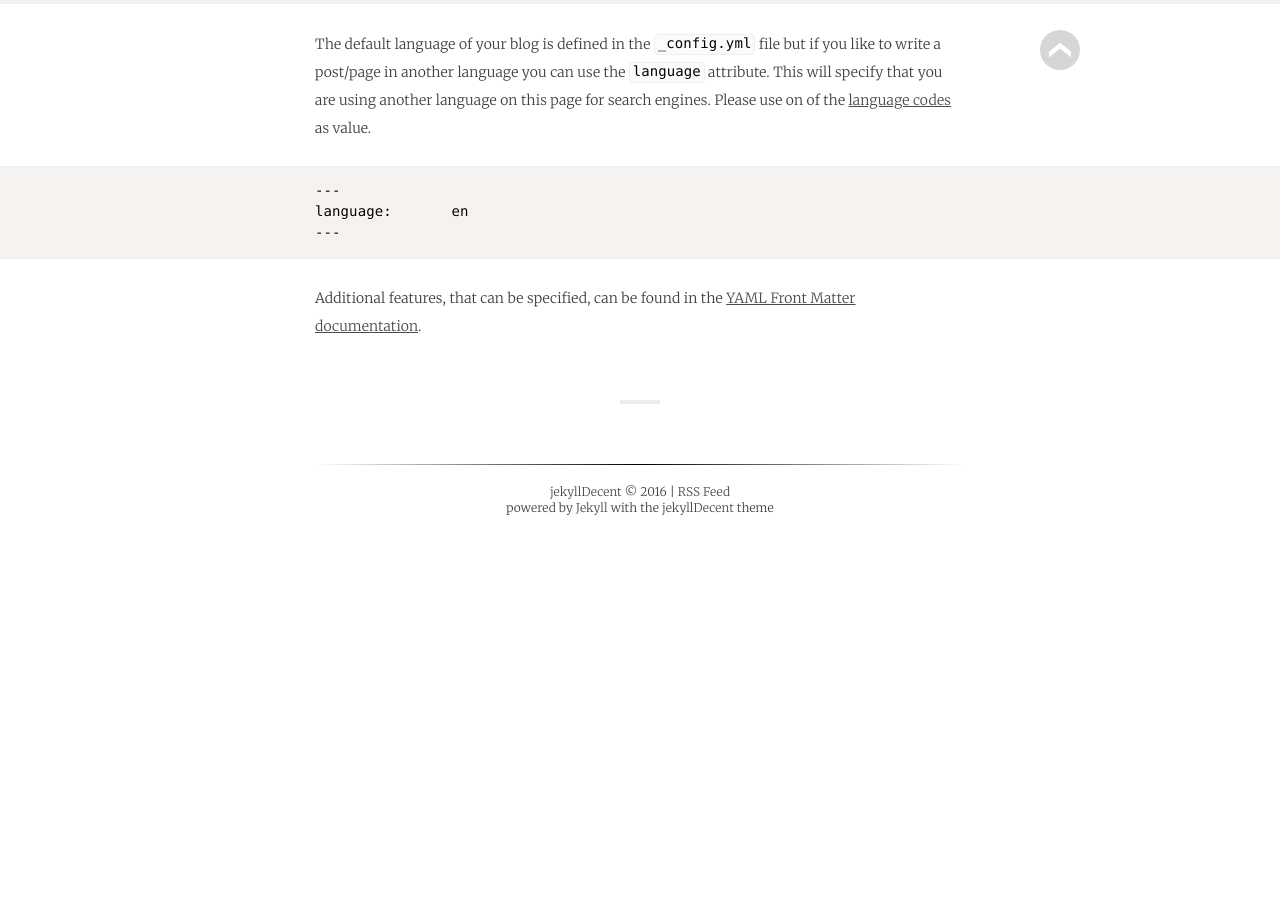
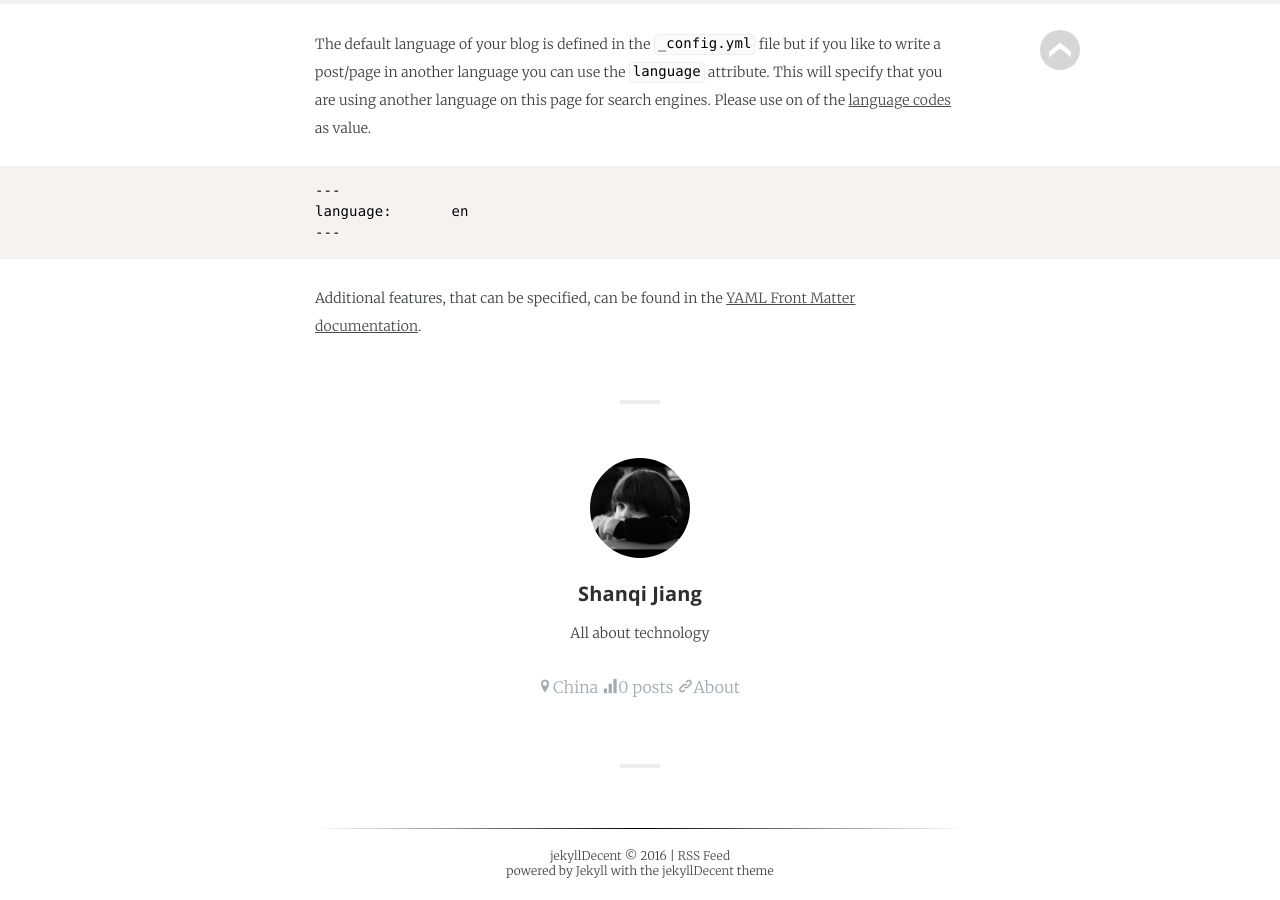
Before and after one commit to jpotato0o/jpotato0o.github.io, a Jekyll site: the page built from _posts/2016-04-06-YAML-Features.md, in a window 1280 px wide and 900 px high, scrolled down 2109 px. Built offline with Jekyll 4.4.1, drawn with Linux system fonts in a browser that asks for light colours; some web fonts are replaced; before the commit the page ends 2645 px from its top, so only the background shows below that; some of the changed lines change nothing that is shown.

Commit message:
change the author's information

```diff
--- a/_data/authors.yml
+++ b/_data/authors.yml
@@ -1,10 +1,10 @@
 default:                                                      # Fallback if nothing is specified
-  initial:      sjiang                                        # used for author lookup in posts and for first two characters in the about page back button
+  initial:      jwillmer                                        # used for author lookup in posts and for first two characters in the about page back button
   name:         "Shanqi Jiang"                                # used to display author name
   cover:        /assets/mountain-alternative-cover.jpg        # OPTIONAL: defines location of cover image in about page
   picture:      /assets/jwillmer.jpg                          # OPTIONAL: author picture
   bio:          All about technology                          # OPTIONAL: text below author name in posts
-  location:     China                                         # OPTIONAL: used to display location of the author
+  location:     usa                                           # OPTIONAL: used to display location of the author
   website:      "http://jwillmer.de/about"                    # OPTIONAL: link to the author of a post
   email:                                                      # OPTIONAL: used in the about page
   twitter:      Jpotato0o                                     # OPTIONAL: used in the about page
@@ -19,13 +19,13 @@
   pinterest:                                                  # OPTIONAL: used in the about page
   dribble:                                                    # OPTIONAL: used in the about page
   behance:                                                    # OPTIONAL: used in the about page
-# jwillmer:
-#   initial:      jwillmer
-#   name:         "Jens Willmer"
-#   cover:        /assets/mountain-alternative-cover.jpg
-#   picture:      /assets/jwillmer.jpg
-#   bio:          All about technology
-#   location:     Germany
-#   website:      "http://jwillmer.de/about"
-#   twitter:      jenswillmer
-#   github:       jwillmer
+jwillmer:
+  initial:      SJiang
+  name:         "Shanqi Jiang"
+  cover:        /assets/mountain-alternative-cover.jpg
+  picture:      /assets/jwillmer.jpg
+  bio:          All about technology
+  location:     China
+  website:      "http://jwillmer.de/about"
+  twitter:      jenswillmer
+  github:       jwillmer
```
